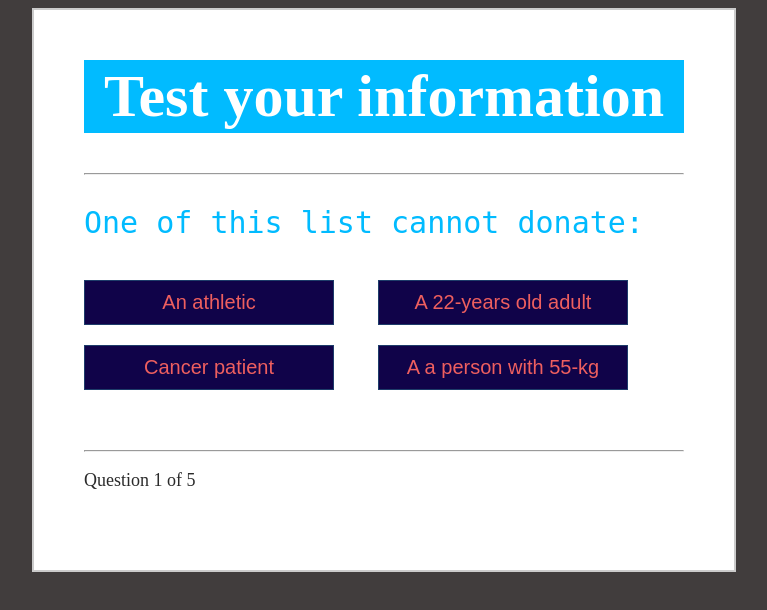
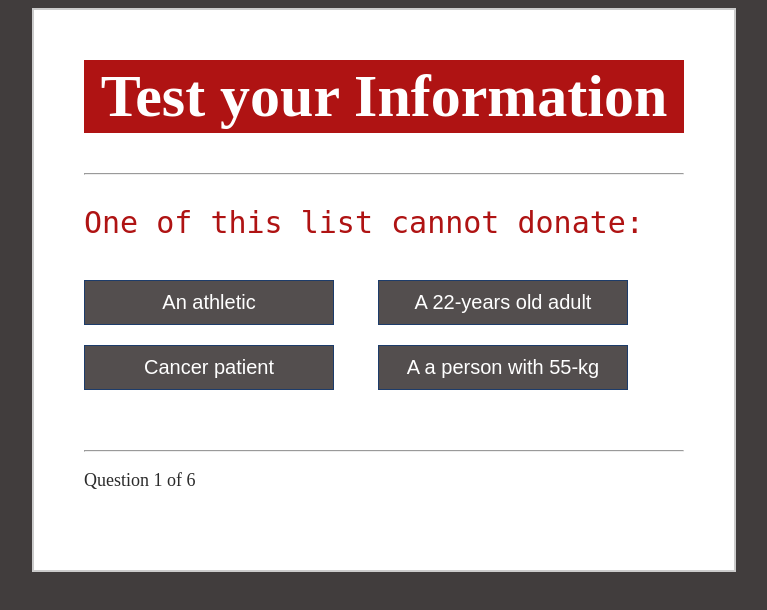
Before and after one commit to TheCreativeTeam/Blooders, a plain HTML site: page quiz.html in a window 1280 px wide. Shown: the whole page, without its empty margins (256-1023 px from the left). Drawn offline with Linux system fonts and the light colour scheme.

Commit message:
playing with CSS

```diff
--- a/css/quiz.css
+++ b/css/quiz.css
@@ -14,7 +14,7 @@ body {
 
 .grid h1 {
     font-family: "sans-serif";
-    background-color: #01BBFF;
+    background-color:rgb(175, 19, 19);
     font-size: 60px;
     text-align: center;
     color: #ffffff;
@@ -31,7 +31,7 @@ body {
 .grid #question {
     font-family: "monospace";
     font-size: 30px;
-    color: #01BBFF;
+    color: rgb(175, 19, 19);
 }
 
 .buttons {
@@ -39,10 +39,10 @@ body {
 }
 
 #btn0, #btn1, #btn2, #btn3 {
-    background-color: rgb(16, 3, 73);
+    background-color: rgb(83, 78, 78);
     width: 250px;
     font-size: 20px;
-    color:rgb(238, 95, 95);
+    color:rgb(255, 255, 255);
     border: 1px solid #1D3C6A;
     margin: 10px 40px 10px 0px;
     padding: 10px 10px;
@@ -50,7 +50,7 @@ body {
 
 #btn0:hover, #btn1:hover, #btn2:hover, #btn3:hover {
     cursor: pointer;
-    background-color: #01BBFF;
+    background-color: rgb(251, 255, 0);
 }
 
 #btn0:focus, #btn1:focus, #btn2:focus, #btn3:focus {
--- a/js/quiz.js
+++ b/js/quiz.js
@@ -1,3 +1,9 @@
+
+
+
+
+//I'm using the code from https://webdevtrick.com/create-javascript-quiz-program/
+
 function Quiz(questions) {
     this.score = 0;
     this.questions = questions;
@@ -38,13 +44,14 @@ Question.prototype.isCorrectAnswer = function(choice) {
 var questions = [
     new Question("One of this list cannot donate:", ["An athletic", "A 22-years old adult","Cancer patient", "A  a person with 55-kg"], "Cancer patient"),
     new Question("How much blood an adult has?", ["4-5 liters", "10 liters", "1 liters", "450 ml"], "4-5 liters"),
-    new Question("From whom a patient with O+ blood type can get blood?", ["O- blood type person", "AB+ blood type person", "A+ blood type person", "B- blood type person"], "O- blood type person"),
+    new Question("A patient with O+ blood type can get blood from", ["O- blood type person", "AB+ blood type person", "A+ blood type person", "B- blood type person"], "O- blood type person"),
     new Question("Why you have to provide your personl info when donating?", ["For chatting", "To indruce your self", "NON", "For medical history"], "For medical history"),
-    new Question("For whom an AB- blood type person can give blood", ["A- blood type patient", "B+ blood type patient", "AB+ blood type patient", "All"], "All")
+    new Question("An AB- blood type person can give blood for", ["A- blood type patient", "B+ blood type patient", "AB+ blood type patient", "All"], "All"),
+    new Question("Who is the patient who will find it hard to find a donater according to the blood types", ["A- blood type patient", "B+ blood type patient", "AB+ blood type patient", "O- blood type patient"], "O- blood type patient")
 ];
 
 
-function populate() {
+function process() {
     if(quiz.isEnded()) {
         showScores();
     }
@@ -69,7 +76,7 @@ function guess(id, guess) {
     var button = document.getElementById(id);
     button.onclick = function() {
         quiz.guess(guess);
-        populate();
+        process();
     }
 };
 
@@ -81,8 +88,8 @@ function showProgress() {
 };
 
 function showScores() {
-    var gameOverHTML = "<h1>Result</h1>";
-    gameOverHTML += "<h2 id='score'> Your scores: " + quiz.score + "</h2>";
+    var gameOverHTML = "<h1>Your Result</h1>";
+    gameOverHTML += "<h2 id='score'> You got: " + quiz.score + "</h2>";
     var element = document.getElementById("quiz");
     element.innerHTML = gameOverHTML;
 };
@@ -93,6 +100,6 @@ function showScores() {
 var quiz = new Quiz(questions);
 
 // display quiz
-populate();
+process();
 
 //https://webdevtrick.com/create-javascript-quiz-program/
--- a/quiz.html
+++ b/quiz.html
@@ -8,7 +8,7 @@
 <body>
     <div class="grid">
         <div id="quiz">
-            <h1>Test your information</h1>
+            <h1>Test your Information</h1>
             <hr style="margin-bottom: 20px">
 
             <p id="question"></p>
```
